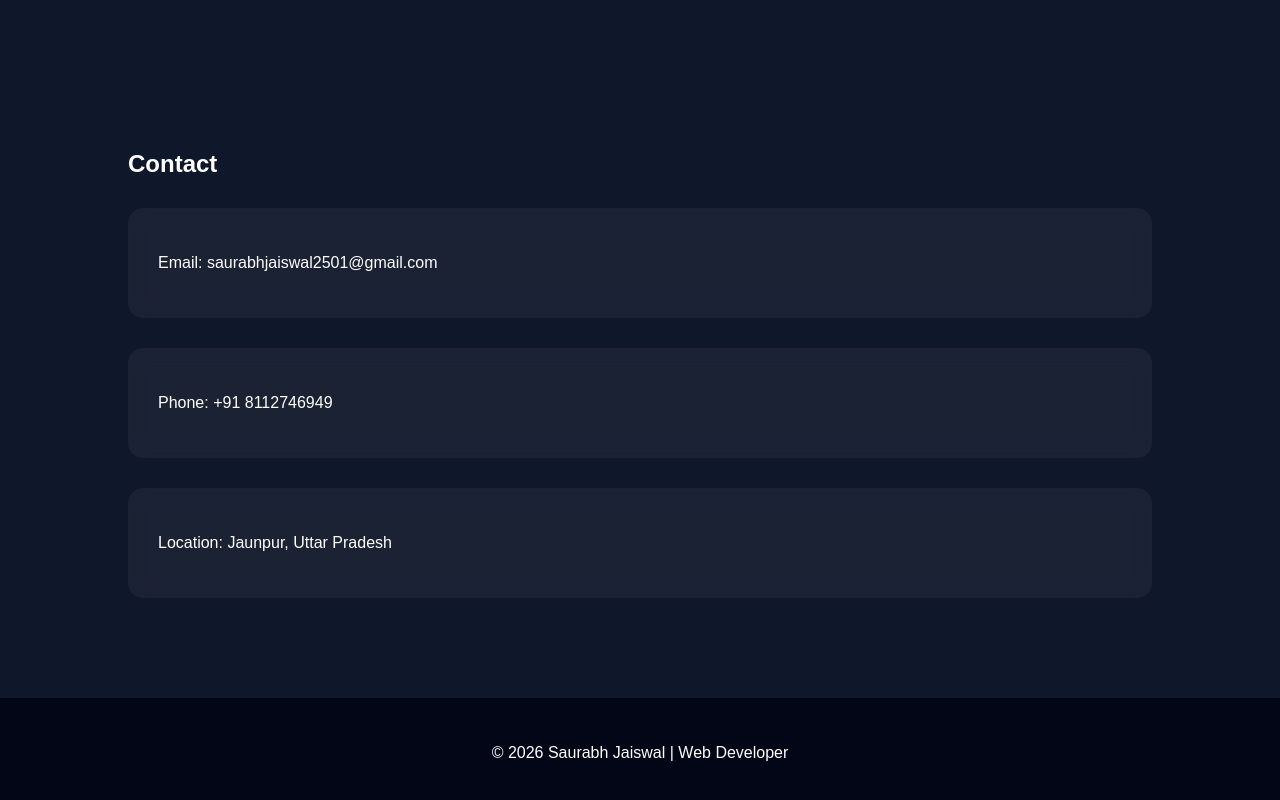
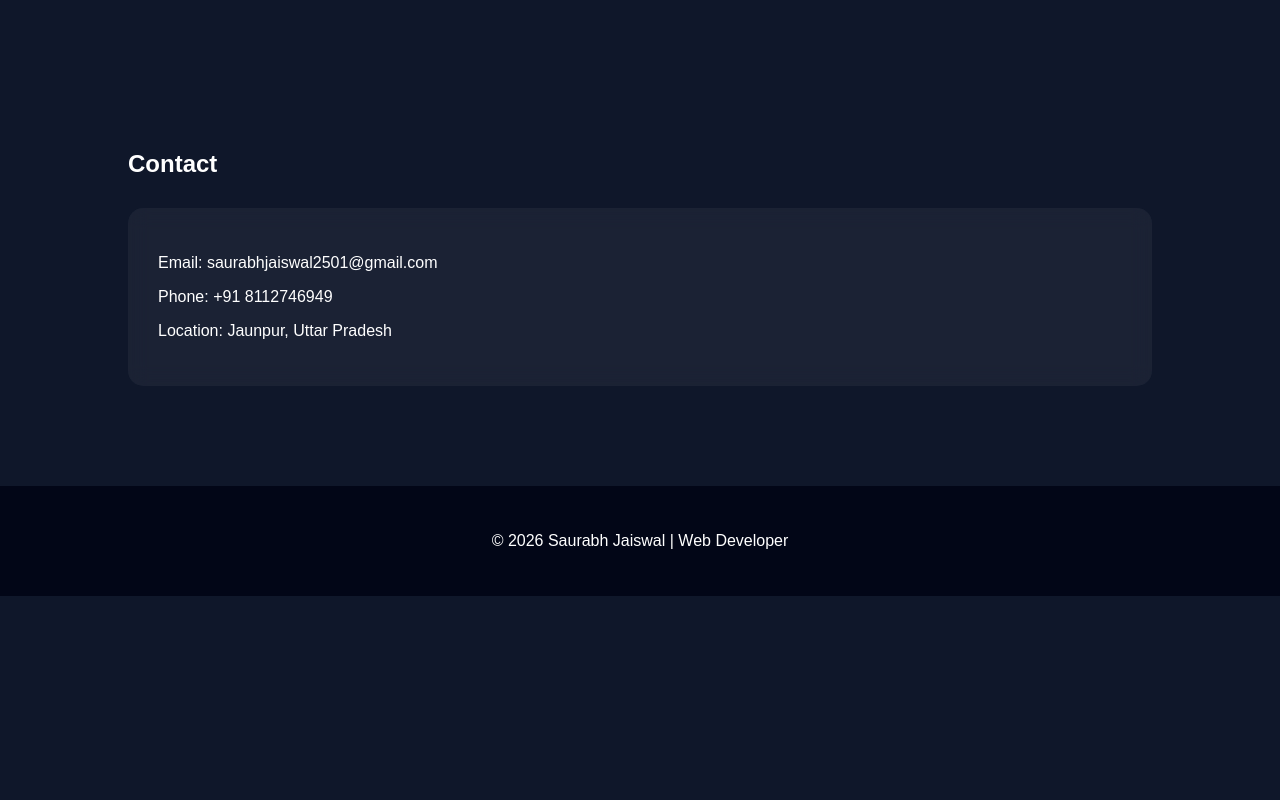
Before and after one commit to Saurabhjais25/Portfolio, a plain HTML site: page index.html in a window 1280 px wide. Shown: the part 2486-3286 px from the top of the page. After the commit the page ends 3082 px from the top, so only its background shows below. Drawn offline with nearby package versions, Linux system fonts and the light colour scheme; animation ran at ten frames a second.

Commit message:
Update index.html

```diff
--- a/index.html
+++ b/index.html
@@ -212,14 +212,10 @@ sound alert and dark mode.
 
 <div class="card">
 
-<p>Email: saurabhjaiswal2501@gmail.com</p>
-</div>
-<div class="card">
-<p>Phone: +91 8112746949</p>
-</div>
-<div class="card">
-<p>Location: Jaunpur, Uttar Pradesh</p>
-</div>
+<div><p>Email: saurabhjaiswal2501@gmail.com</p></div>
+<div><p>Phone: +91 8112746949</p></div>
+<div><p>Location: Jaunpur, Uttar Pradesh</p></div>
+
 </div>
 
 </section>
```
